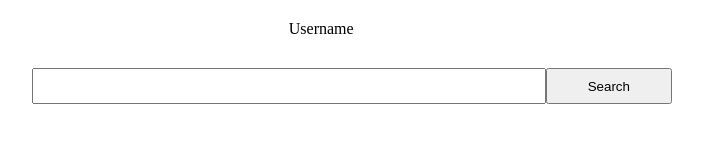
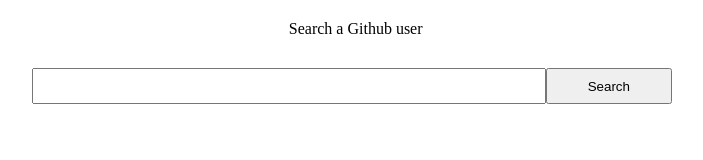
Before and after one commit to iamPedroVictor/GithubSearchAngular, an Angular app: page / in a window 1280 px wide. Shown: the top 160 px of the page, without its empty margins (288-991 px from the left). Built offline with nearby package versions, Linux system fonts and the light colour scheme; what primeng would draw is missing.

Commit message:
Change search-bar label

```diff
--- a/src/app/search-bar/search-bar.component.html
+++ b/src/app/search-bar/search-bar.component.html
@@ -1,5 +1,5 @@
 <form>
-  <label class="w50 center">Username</label>
+  <label class="w50 center">Search a Github user</label>
   <div class="w50 center">
     <input type="text" name="username"  [(ngModel)]="Username" />
     <button (click)="search()">Search</button>
```
